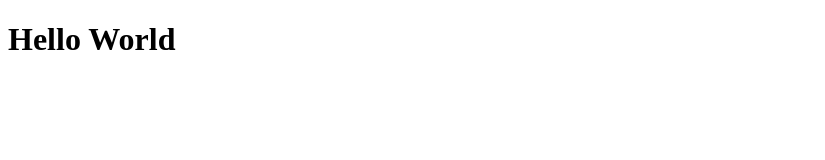
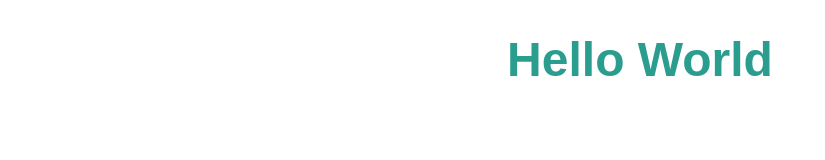
Before and after one commit to bjchris8/GIT337, a plain HTML site: page index.html in a window 1280 px wide. Shown: the whole page, without its empty margins (0-825 px from the left). Drawn offline with Linux system fonts and the light colour scheme.

Commit message:
updated css
both html and css base files created

```diff
--- a/index.html
+++ b/index.html
@@ -5,6 +5,15 @@
     <meta charset="UTF-8">
     <meta name="viewport" content="width=device-width, initial-scale=1.0">
     <title>GIT337</title>
+    <link rel="stylesheet" href="style.css">
+    <style>
+    h1 {
+        color: #2a9d8f;
+        font-size: 3rem;
+        text-align: center;
+        font-weight: 700;
+    }
+    </style>
 </head>
 <body>
     <h1>Hello World</h1>
--- a/style.css
+++ b/style.css
@@ -0,0 +1,6 @@
+h1 {
+    color: #0b96f3;
+    font-family: Arial, sans-serif;
+    text-align: center;
+    font-size: 47px;
+}
```
